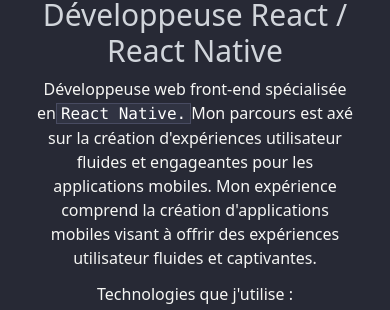
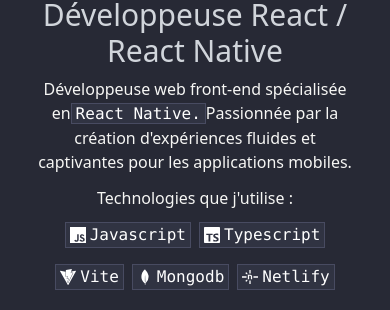
Before and after one commit to Mlmdrifa/Myportfolio, a Next.js app: page / in a window 390 px wide. Shown: the part 251-561 px from the top of the page. Built offline with nearby package versions, Linux system fonts and the light colour scheme; a web font is replaced by a local one.

Commit message:
update responsive in hero component

```diff
--- a/app/_components/Hero.tsx
+++ b/app/_components/Hero.tsx
@@ -14,9 +14,9 @@ import Link from "next/link";
 export const Hero = () => {
   return (
     <Section className="flex max-md:flex-col items-start gap-4">
-      <div className="flex-[3] w-full p-4 flex flex-col gap-2 text-center ...">
+      <div className="flex-[3] w-full p-4 flex flex-col gap-2 text-center">
         <h2 className="font-caption text-5xl ">Drifa MALOUM</h2>
-        <h3 className="text-3xl font-captiont text-gray-300 ">
+        <h3 className="text-3xl font-caption text-gray-300 ">
           Développeuse React / React Native
         </h3>
         <p className="text-base">
@@ -24,10 +24,8 @@ export const Hero = () => {
           <Link href={"https://reactnative.dev/"}>
             <Code className="text-white ">React Native.</Code>
           </Link>
-          Mon parcours est axé sur la création d&apos;expériences utilisateur
-          fluides et engageantes pour les applications mobiles. Mon expérience
-          comprend la création d&apos;applications mobiles visant à offrir des
-          expériences utilisateur fluides et captivantes.
+          Passionnée par la création d&apos;expériences fluides et captivantes
+          pour les applications mobiles.
         </p>
         <p className="mb-1 mt-1 text-center md:text-left">
           Technologies que j&apos;utilise :
@@ -56,7 +54,7 @@ export const Hero = () => {
         N&apos;hésitez pas à explorer mes réalisations et à me contacter pour
         discuter de collaborations ou en savoir plus sur mes compétences
       </div>
-      <div className="flex-[2] md:ml-auto md:mr-0 flex items-center justify-center">
+      <div className="flex-[2] md:ml-auto md:mr-0 flex items-center justify-center w-80 h-80 rounded-full mx-auto">
         <img
           src="https://media.licdn.com/dms/image/D4E03AQEK6Ohy0pCMRA/profile-displayphoto-shrink_400_400/0/1704585988656?e=1718236800&v=beta&t=G-pOosowLK12fU8zbl0oqp4h9STmiuxEjuhjvLK5CSg"
           className="rounded-full object-cover"
```
